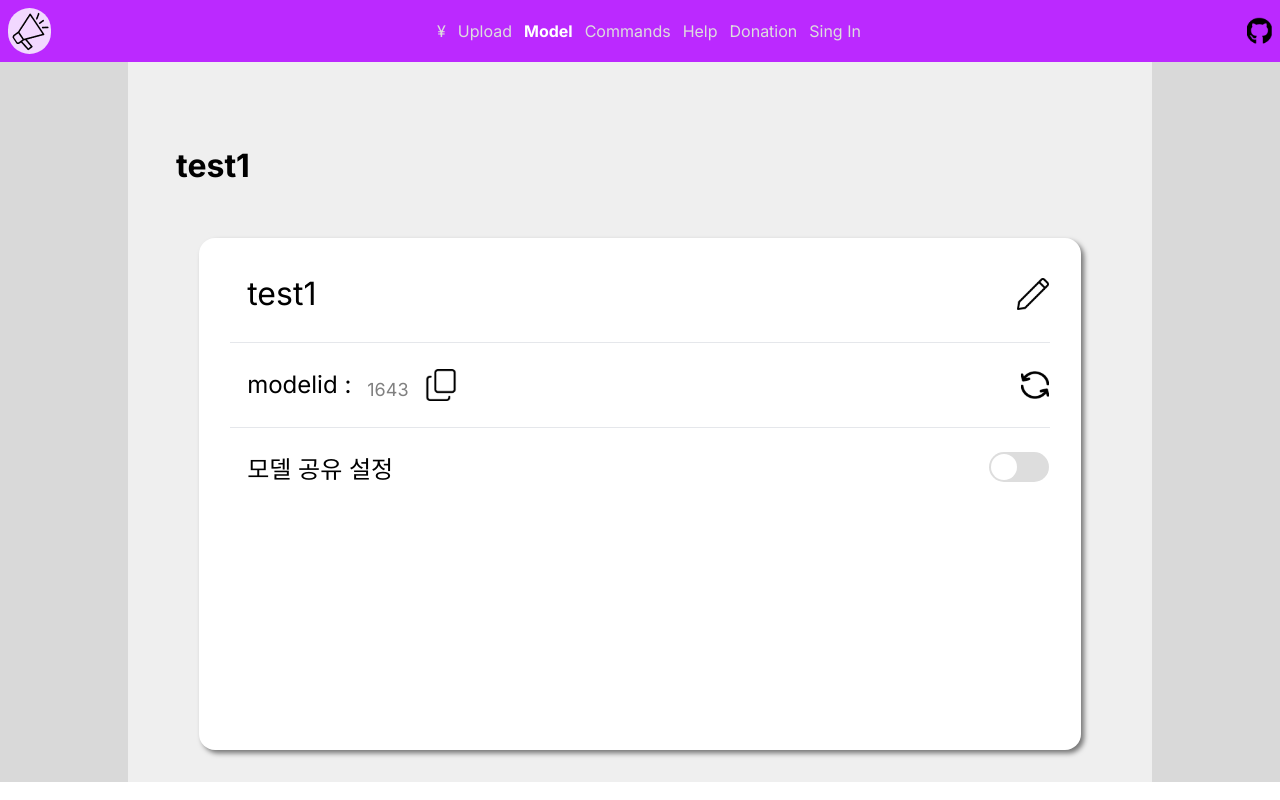
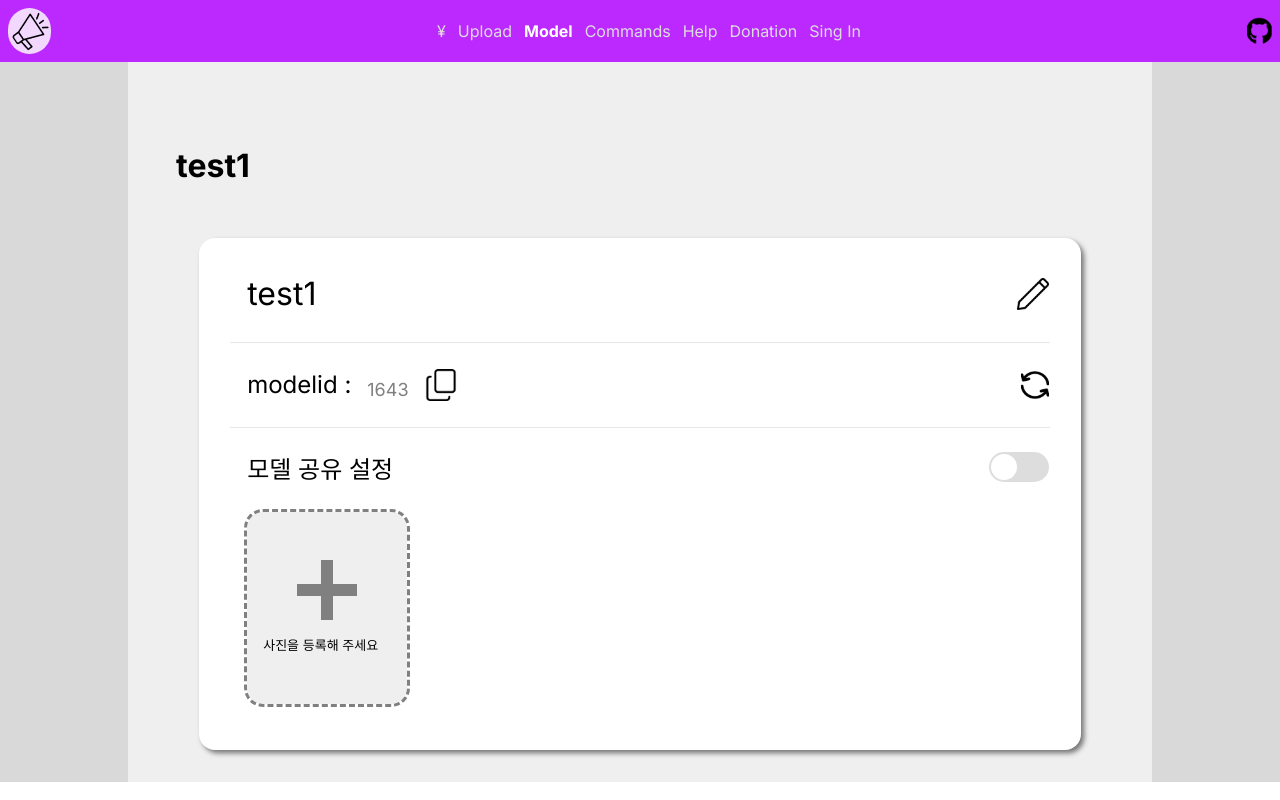
Before and after one commit to KHU-Cloud-Project-E/Front, a React (Vite) app in the folder front_code_ui_tts/: page /model/edit/1643 in a window 1280 px wide. Built offline with nearby package versions, Linux system fonts and the light colour scheme.

Commit message:
Update edit model page

```diff
--- /dev/null
+++ b/front_code_ui_tts/src/component/crossElement.jsx
@@ -0,0 +1,12 @@
+import React from 'react';
+
+function CrossElement() {
+  return (
+    <svg width="60" height="60" xmlns="http://www.w3.org/2000/svg">
+      <rect x="24" y="0" width="12" height="60" fill="gray" />
+      <rect x="0" y="24" width="60" height="12" fill="gray" />
+    </svg>
+  );
+}
+
+export default CrossElement;
--- a/front_code_ui_tts/src/css/modelEdit.module.css
+++ b/front_code_ui_tts/src/css/modelEdit.module.css
@@ -96,6 +96,29 @@
     color:gray
 }
 
+.modelPictureBox{
+    outline: 3px dashed gray;
+    display: flex;
+    flex-direction: column;
+    place-content: center;
+    margin-left: 1rem;
+    border-radius: 1rem;
+    height: 12rem;
+    width: 10rem;
+    background-color: #EFEFEF;
+}
+
+.modelPictureCross{
+    align-self: center;
+    margin-bottom: 1rem;
+}
+
+.modelPictureText{
+    font-size: small;
+    margin-left: 1rem;
+    margin-right: 1rem;
+}
+
 .sepBlock {
     margin-top: 1.5rem;
     align-self: center;
--- a/front_code_ui_tts/src/pages/modelEdit.jsx
+++ b/front_code_ui_tts/src/pages/modelEdit.jsx
@@ -5,6 +5,7 @@ import styles from '../css/modelEdit.module.css';
 import clipboardCopy from "clipboard-copy";
 import { Tooltip } from "react-tooltip";
 import ToggleSwitch from "../component/toggleSwitch";
+import CrossElement from "../component/crossElement";
 
 const testJson = {
     "status": 200, // 상태
@@ -95,6 +96,14 @@ function ModelEdit(){
                             <ToggleSwitch isToggled={isShare} onClick={handleShareToggle} />
                         </div>
                     </div>
+                    <div className={styles.modelIdBox}>
+                        <div className={styles.modelPictureBox}>
+                            <div className={styles.modelPictureCross}>
+                                <CrossElement />
+                            </div>
+                            <p className={styles.modelPictureText}>사진을 등록해 주세요</p>
+                        </div>
+                    </div>
                 </div>
             </div>
         </div>
```
